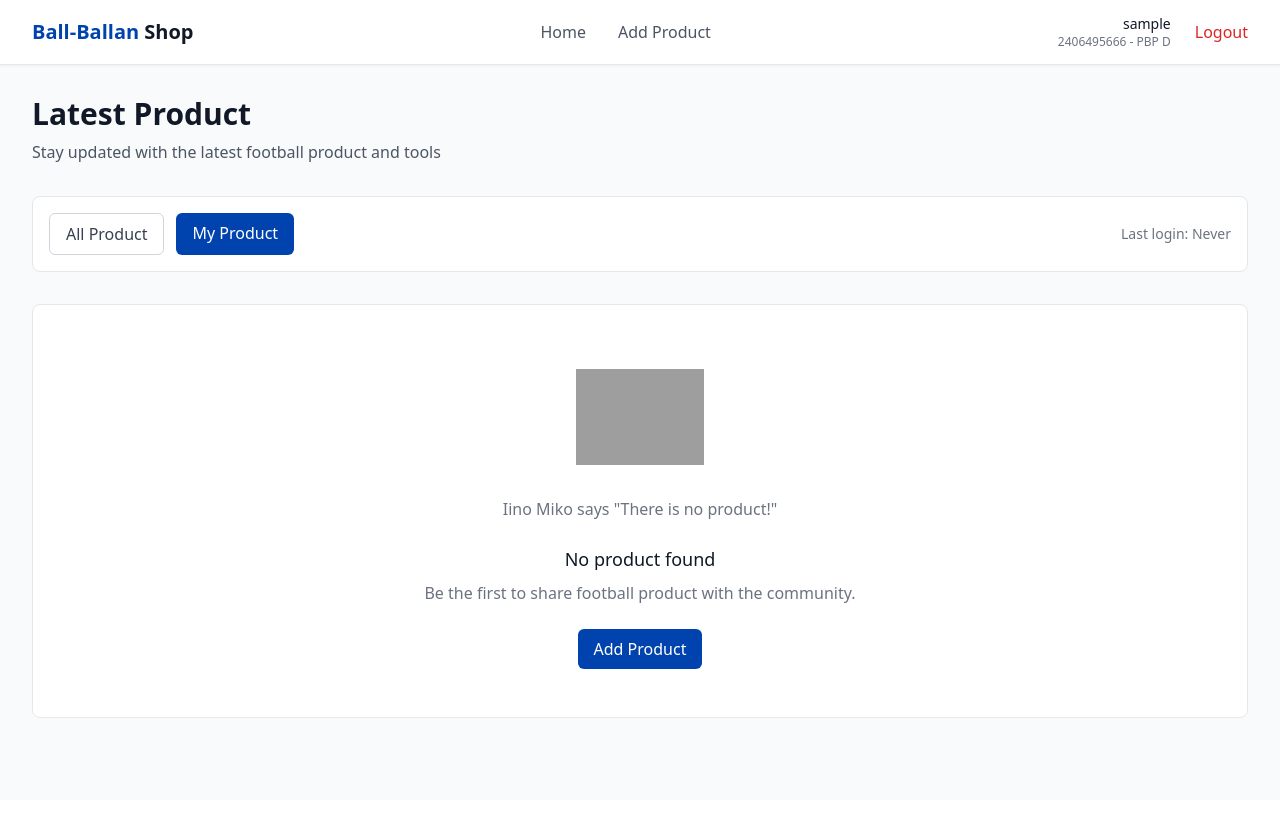
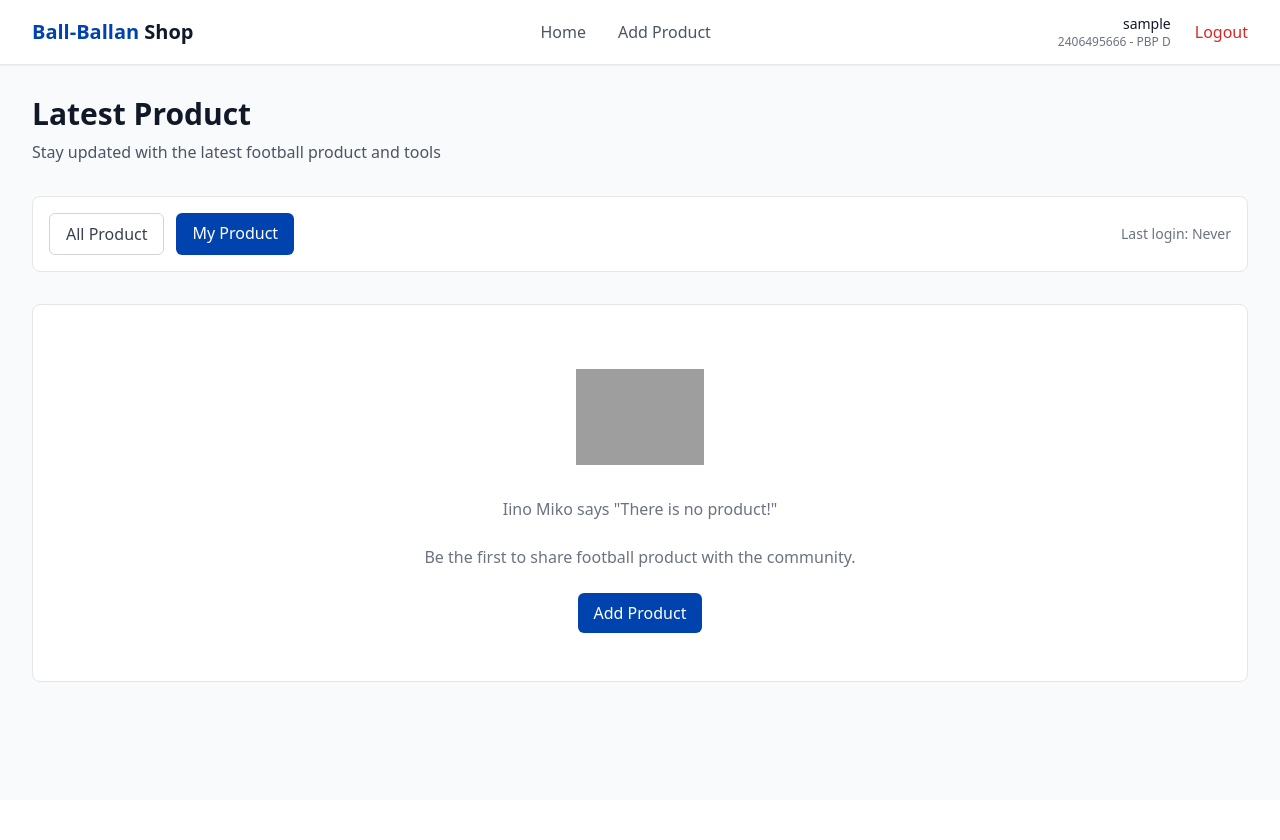
Before and after one commit to rexyadrian/ball-ballan, a Django app: page /?filter=my in a window 1280 px wide. Shown: the top 840 px of the page. Run offline with Django 5.2, Linux system fonts and the light colour scheme; the visitor is signed in with stand-in values (Sample User, id 1); data that the repository does not hold is empty; some libraries are stand-ins or nearby versions; grey boxes are pictures that could not be loaded.

Commit message:
revisi pada bagian filter my product pada views

```diff
--- a/main/templates/main.html
+++ b/main/templates/main.html
@@ -47,9 +47,7 @@
                 <p class="text-gray-500 mb-6">
                     Iino Miko says "There is no product!"
                 </p>
-                <h3 class="text-lg font-medium text-gray-900 mb-2">
-                    No product found
-                </h3>
+
                 <p class="text-gray-500 mb-6">
                     Be the first to share football product with the community.
                 </p>
--- a/main/views.py
+++ b/main/views.py
@@ -20,8 +20,6 @@ def show_main(request):
         product_list = Product.objects.all()
     else:
         product_list = Product.objects.filter(user=request.user)
-
-    product_list = Product.objects.all()
 
     context = {
         'app_name' : 'Ball-Ballan',
```
